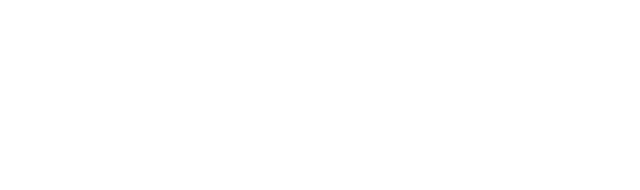
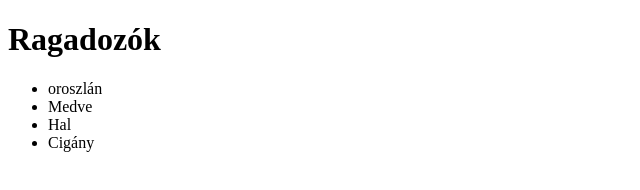
Before and after one commit to KissMate0101/Allatok, a plain HTML site: page index.html in a window 1280 px wide. Shown: the whole page, without its empty margins (0-640 px from the left). Drawn offline with Linux system fonts and the light colour scheme.

Commit message:
ragadozok

```diff
--- a/index.html
+++ b/index.html
@@ -6,6 +6,12 @@
     <title>Document</title>
 </head>
 <body>
-
+    <h1>Ragadozók</h1>
+    <UL>
+        <li>oroszlán</li>
+        <li>Medve</li>
+        <li>Hal</li>
+        <li>Cigány</li>
+    </UL>
 </body>
 </html>
```
